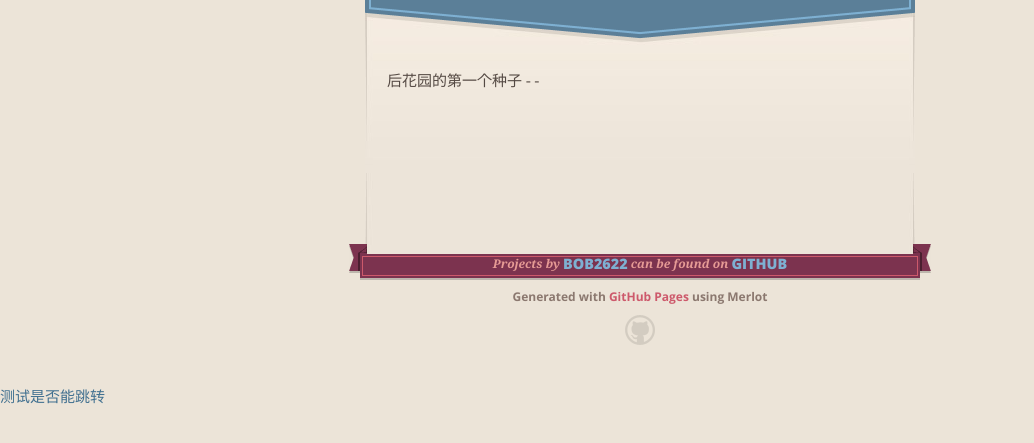
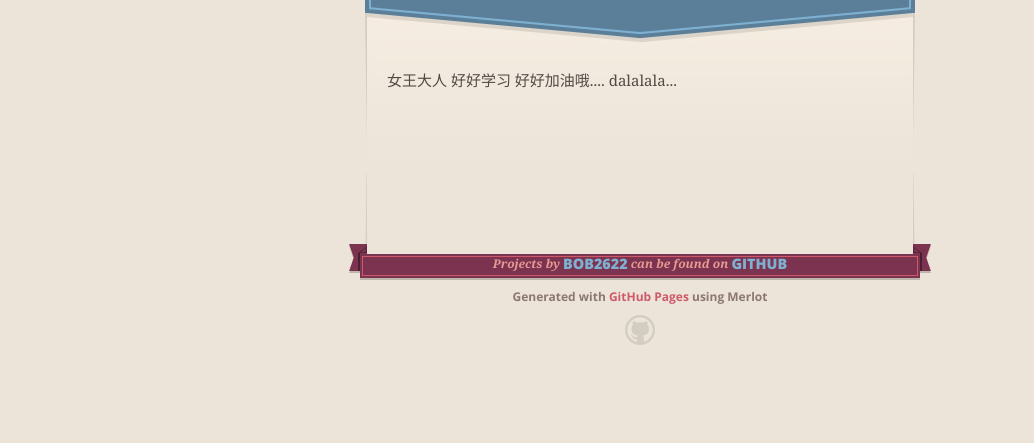
Before and after one commit to Bob2622/Bob2622.github.io, a plain HTML site: page index.html in a window 1280 px wide. Shown: the part 153-596 px from the top of the page, without its empty margins (0-1034 px from the left). Drawn offline with nearby package versions, Linux system fonts and the light colour scheme.

Commit message:
修改主页文案

```diff
--- a/index.html
+++ b/index.html
@@ -45,7 +45,7 @@
 
 
       <section id="main_content">
-        <p>后花园的第一个种子  - -</p>
+        <p>女王大人 好好学习 好好加油哦.... dalalala...</p>
       </section>
 
       <footer>
@@ -61,8 +61,5 @@
       </footer>
 
     </div>
-
-    <a href="html/test.html">测试是否能跳转</a>
-
   </body>
 </html>
```
